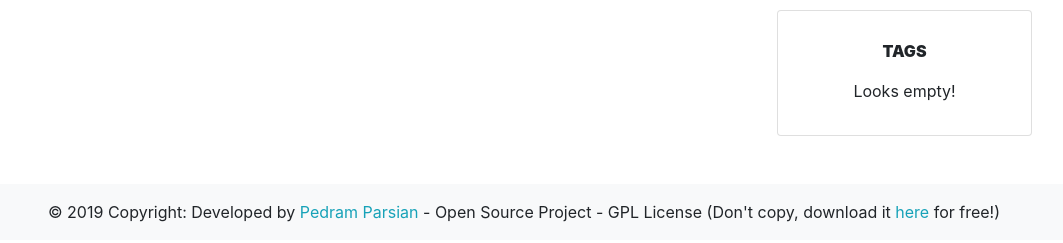
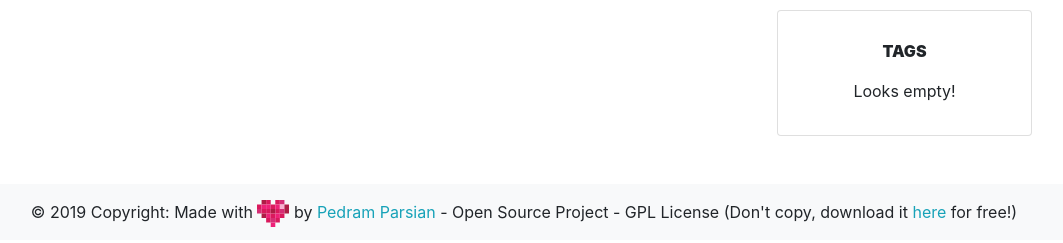
Before and after one commit to Pedram-Parsian/Library-Management-System, a Django app: page /blog/ in a window 1280 px wide. Shown: the part 587-830 px from the top of the page, without its empty margins (116-1179 px from the left). Before the commit the page ends 809 px from the top, so only its background shows below. Run offline with Django 3.2, Linux system fonts and the light colour scheme; data that the repository does not hold is empty; some libraries are stand-ins or nearby versions.

Commit message:
add django heart svg image, change footer, fix link to github repository

```diff
--- a/templates/base/footer.html
+++ b/templates/base/footer.html
@@ -1,7 +1,12 @@
 {% load static %}
 <footer class="footer bg-light">
   <div class="text-center py-3">
-    © 2019 Copyright: Developed by <a href="https://www.pedram-parsian.com" class="text-info" target="_blank">Pedram Parsian</a> - Open Source Project - GPL License (Don't copy, download it <a href="https://github.com/Pedram-Parsian/" class="text-info">here</a> for free!)
-    <!-- todo Change repo link -->
+    © 2019 Copyright: Made with <img width="32px" src="{% static 'img/heart.svg' %}"> by <a
+    href="https://www.pedram-parsian.com" class="text-info" target="_blank">Pedram
+    Parsian</a> - Open Source Project -
+    GPL
+    License
+    (Don't copy, download it <a
+    href="https://github.com/Pedram-Parsian/Library-Management-System" class="text-info">here</a> for free!)
   </div>
 </footer>
```
Also changed, not shown: assets/img/heart.svg (added).
